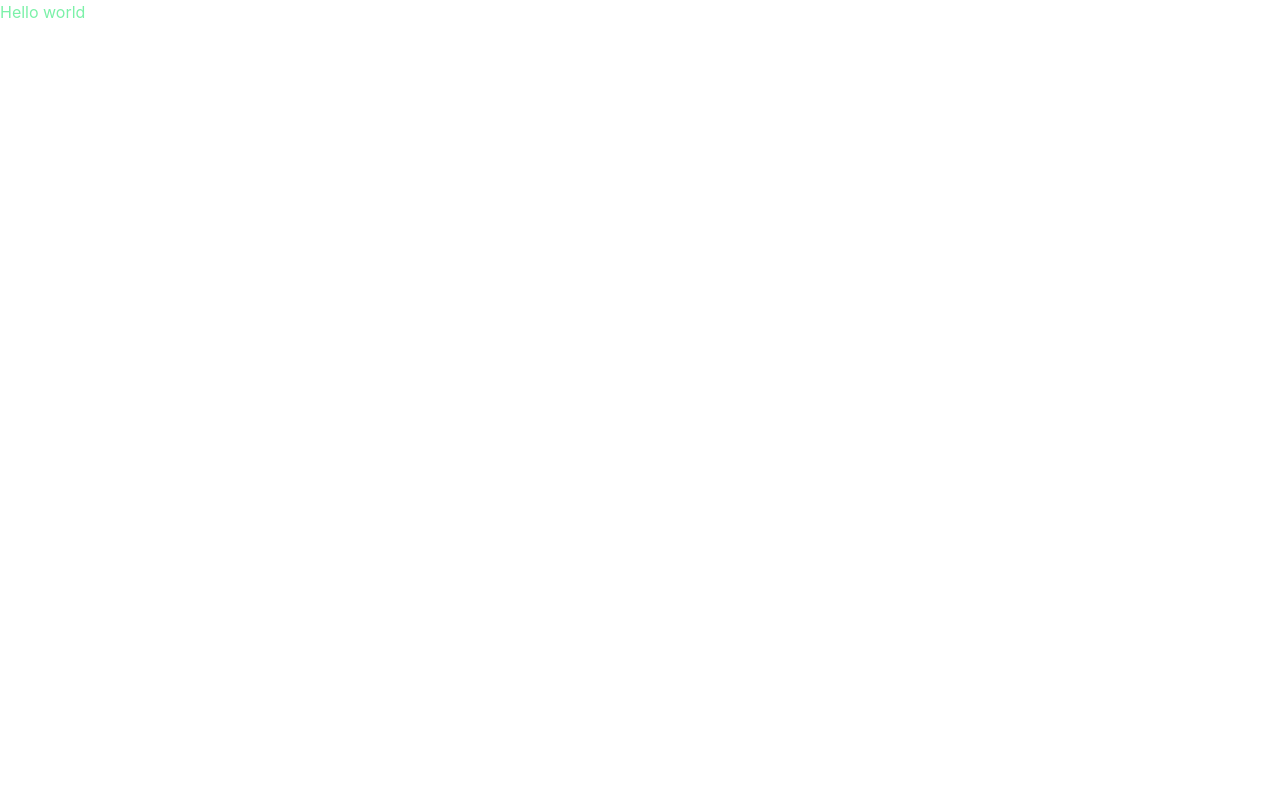
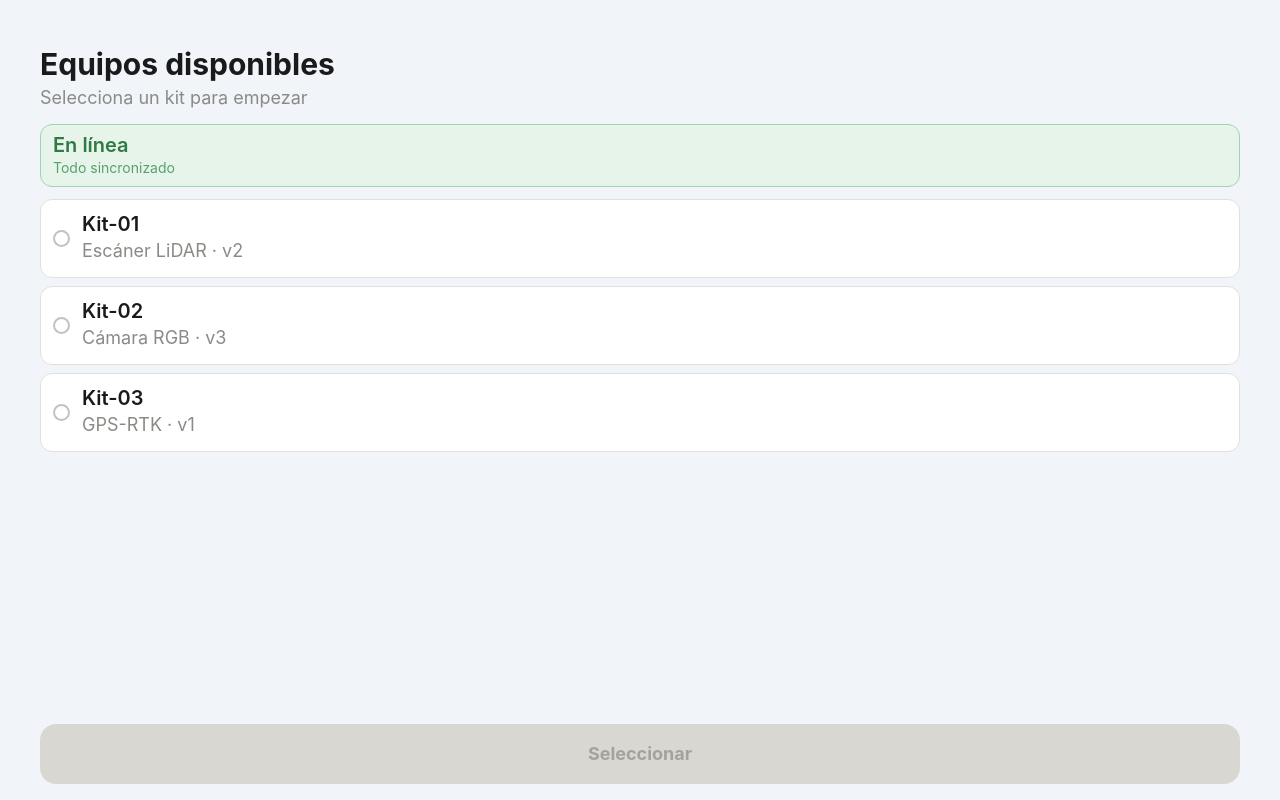
Before and after one commit to Abubuh/Companion-app, a React (Vite) app: page / in a window 1280 px wide. Built offline with nearby package versions, Linux system fonts and the light colour scheme.

Commit message:
Add device list route/page and card, connectivity components

```diff
--- a/src/App.jsx
+++ b/src/App.jsx
@@ -1,12 +1,17 @@
+import { BrowserRouter, Routes, Route } from "react-router-dom";
+import { DeviceListPage } from "./pages/DeviceListPage";
+import { SessionPage } from "./pages/SessionPage";
+
 function App() {
   return (
-    <>
-      <section id="center">
-        <div className="hero">
-          <h1 className="text-green-300">Hello world</h1>
-        </div>
-      </section>
-    </>
+    <BrowserRouter>
+      <div className="min-h-dvh bg-background flex items-center justify-center">
+        <Routes>
+          <Route path="/" element={<DeviceListPage />} />
+          <Route path="/session/:deviceId" element={<SessionPage />} />
+        </Routes>
+      </div>
+    </BrowserRouter>
   );
 }
 
--- /dev/null
+++ b/src/components/DeviceCard.jsx
@@ -0,0 +1,23 @@
+export function DeviceCard({ device, selected, onSelect }) {
+  return (
+    <button
+      onClick={() => onSelect(device)}
+      className={`w-full flex items-center gap-3 border-[1.5px] rounded-xl px-3 py-3 mb-2 text-left transition-colors ${
+        selected
+          ? "border-brand bg-brand-surface"
+          : "border-border-card bg-surface-card active:bg-surface-hover"
+      }`}
+    >
+      <span
+        className={`w-4.25 h-4.25 rounded-full border-2 flex-none transition-colors ${
+          selected ? "border-brand" : "border-ink-faint"
+        }`}
+        style={selected ? { background: "radial-gradient(#2a78d6 38%, #fff 42%)" } : {}}
+      />
+      <div className="flex-1 min-w-0">
+        <p className="text-xl font-semibold text-ink leading-tight">{device.name}</p>
+        <p className="text-lg text-ink-subtle">{device.description}</p>
+      </div>
+    </button>
+  );
+}
--- /dev/null
+++ b/src/components/ui/ConnectivityBanner.jsx
@@ -0,0 +1,25 @@
+export function ConnectivityBanner({ isOnline, pendingCount = 0 }) {
+  if (isOnline) {
+    return (
+      <div className="flex items-center gap-2 bg-online-surface border border-online-border rounded-xl px-3 py-2 mb-3">
+        <div>
+          <p className="text-xl font-semibold text-online-text leading-tight">En línea</p>
+          <p className="text-sm text-online-subtle">Todo sincronizado</p>
+        </div>
+      </div>
+    );
+  }
+
+  return (
+    <div className="flex items-center gap-2 bg-offline-surface border border-offline-border rounded-xl px-3 py-2 mb-3">
+      <div>
+        <p className="text-xl font-semibold text-offline-text leading-tight">Sin conexión</p>
+        <p className="text-sm text-offline-subtle">
+          {pendingCount > 0
+            ? `${pendingCount} sesión${pendingCount > 1 ? "es" : ""} pendiente${pendingCount > 1 ? "s" : ""} de subir`
+            : "se guardará localmente"}
+        </p>
+      </div>
+    </div>
+  );
+}
--- /dev/null
+++ b/src/pages/DeviceListPage.jsx
@@ -0,0 +1,48 @@
+import { useState } from "react";
+import { useNavigate } from "react-router-dom";
+import { ConnectivityBanner } from "../components/ui/ConnectivityBanner";
+import { DeviceCard } from "../components/DeviceCard";
+
+const DEVICES = [
+  { id: "kit-01", name: "Kit-01", description: "Escáner LiDAR · v2" },
+  { id: "kit-02", name: "Kit-02", description: "Cámara RGB · v3" },
+  { id: "kit-03", name: "Kit-03", description: "GPS-RTK · v1" },
+];
+
+export function DeviceListPage() {
+  const [selected, setSelected] = useState(null);
+  const navigate = useNavigate();
+  const isOnline = true;
+
+  return (
+    <div className="flex flex-col h-dvh w-full px-10 pb-4 pt-10">
+      <h1 className="text-3xl font-bold text-ink mt-1.5 mb-0.5">Equipos disponibles</h1>
+      <p className="text-lg text-ink-subtle mb-3">Selecciona un kit para empezar</p>
+
+      <ConnectivityBanner isOnline={isOnline} />
+
+      <div className="flex-1 overflow-y-auto">
+        {DEVICES.map((device) => (
+          <DeviceCard
+            key={device.id}
+            device={device}
+            selected={selected?.id === device.id}
+            onSelect={setSelected}
+          />
+        ))}
+      </div>
+
+      <button
+        disabled={!selected}
+        onClick={() => selected && navigate(`/session/${selected.id}`)}
+        className={`w-full rounded-2xl text-lg font-bold py-4 mt-3 transition-colors ${
+          selected
+            ? "bg-ink text-white active:bg-ink/80"
+            : "bg-muted text-muted-text cursor-not-allowed"
+        }`}
+      >
+        Seleccionar
+      </button>
+    </div>
+  );
+}
```
